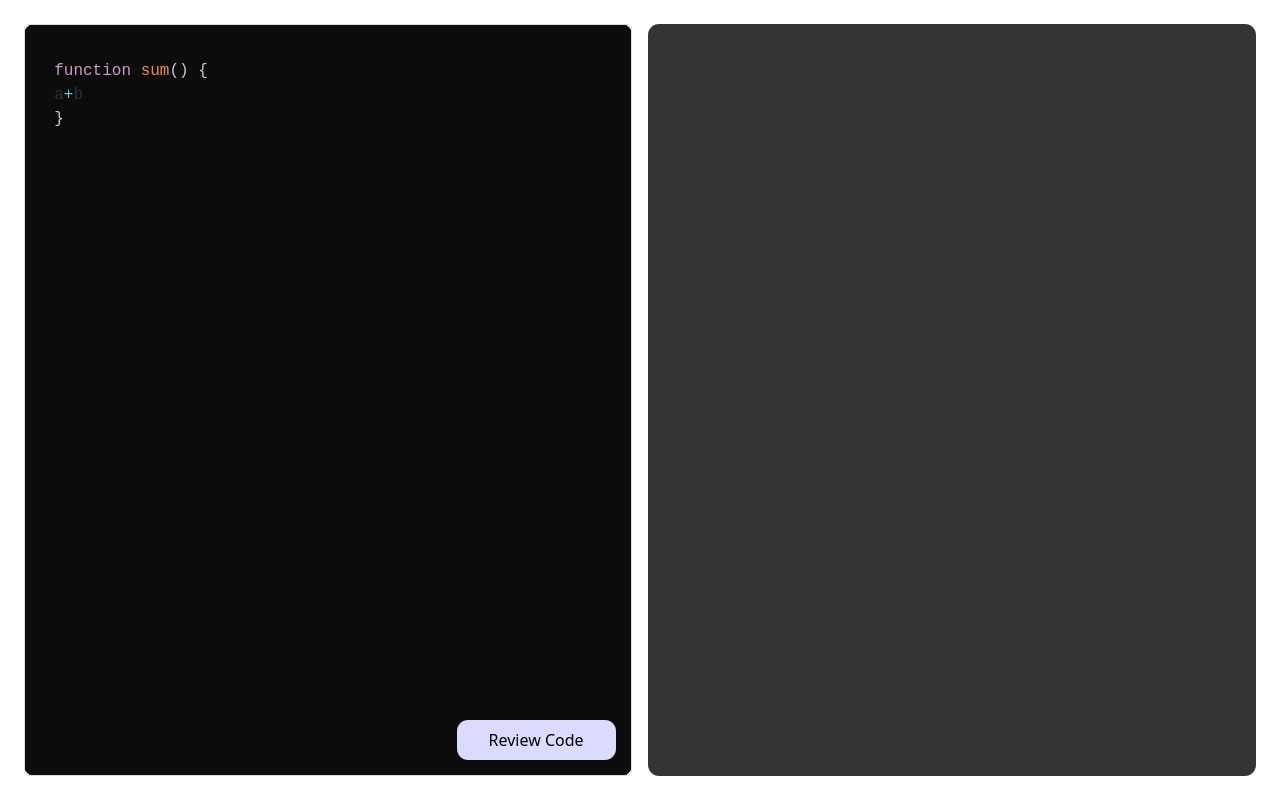
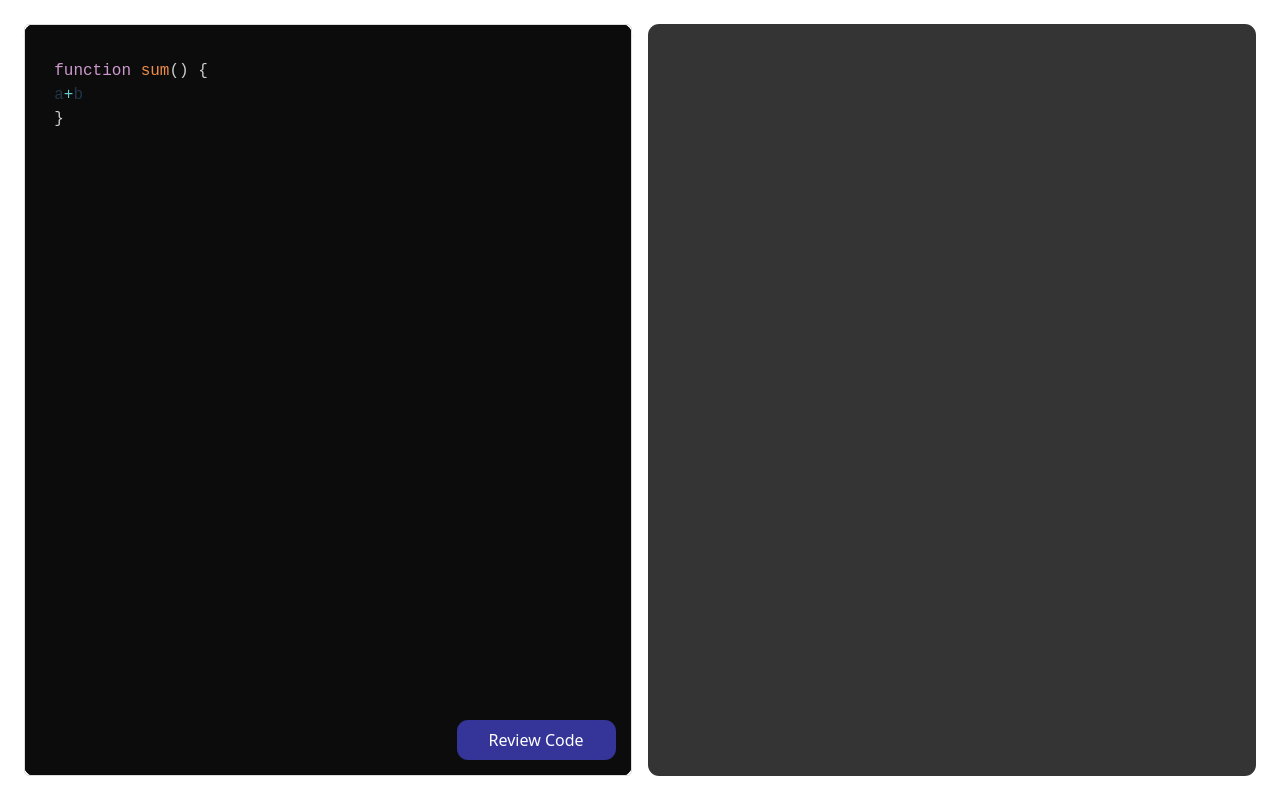
Before and after one commit to kritika132/CodeReview, a React (Vite) app in the folder Frontend/: page / in a window 1280 px wide. In both pictures the pointer is over the element "Review Code". Built offline with nearby package versions, Linux system fonts and the light colour scheme.

Commit message:
Update App.css

```diff
--- a/Frontend/src/App.css
+++ b/Frontend/src/App.css
@@ -54,8 +54,9 @@ main .left .review {
   border-radius: 0.7rem;
 }
 
-.review:hover {
+main .review:hover {
   background-color:rgb(52, 52, 153);
+  color:#fff;
  }
 
 
```
